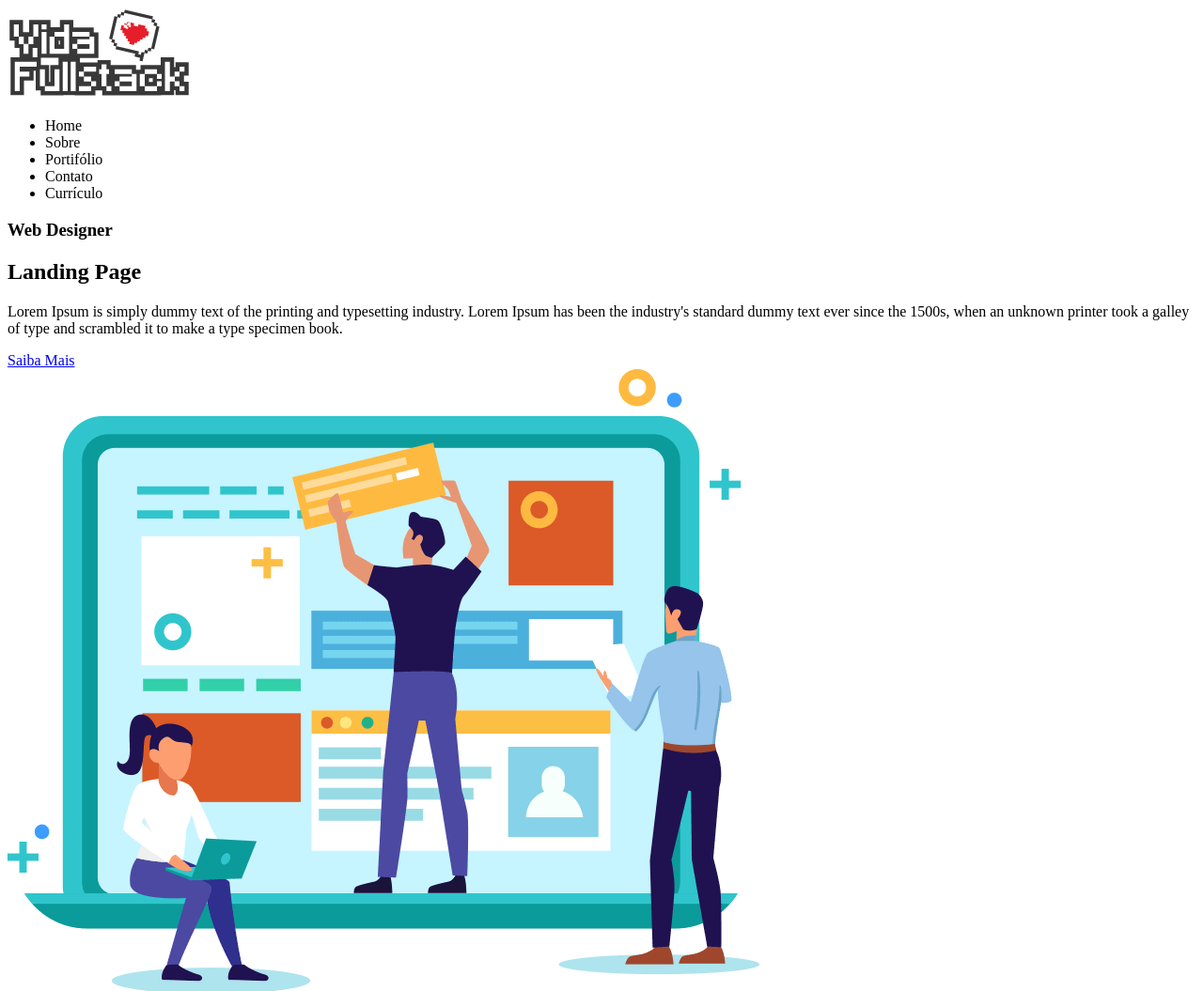
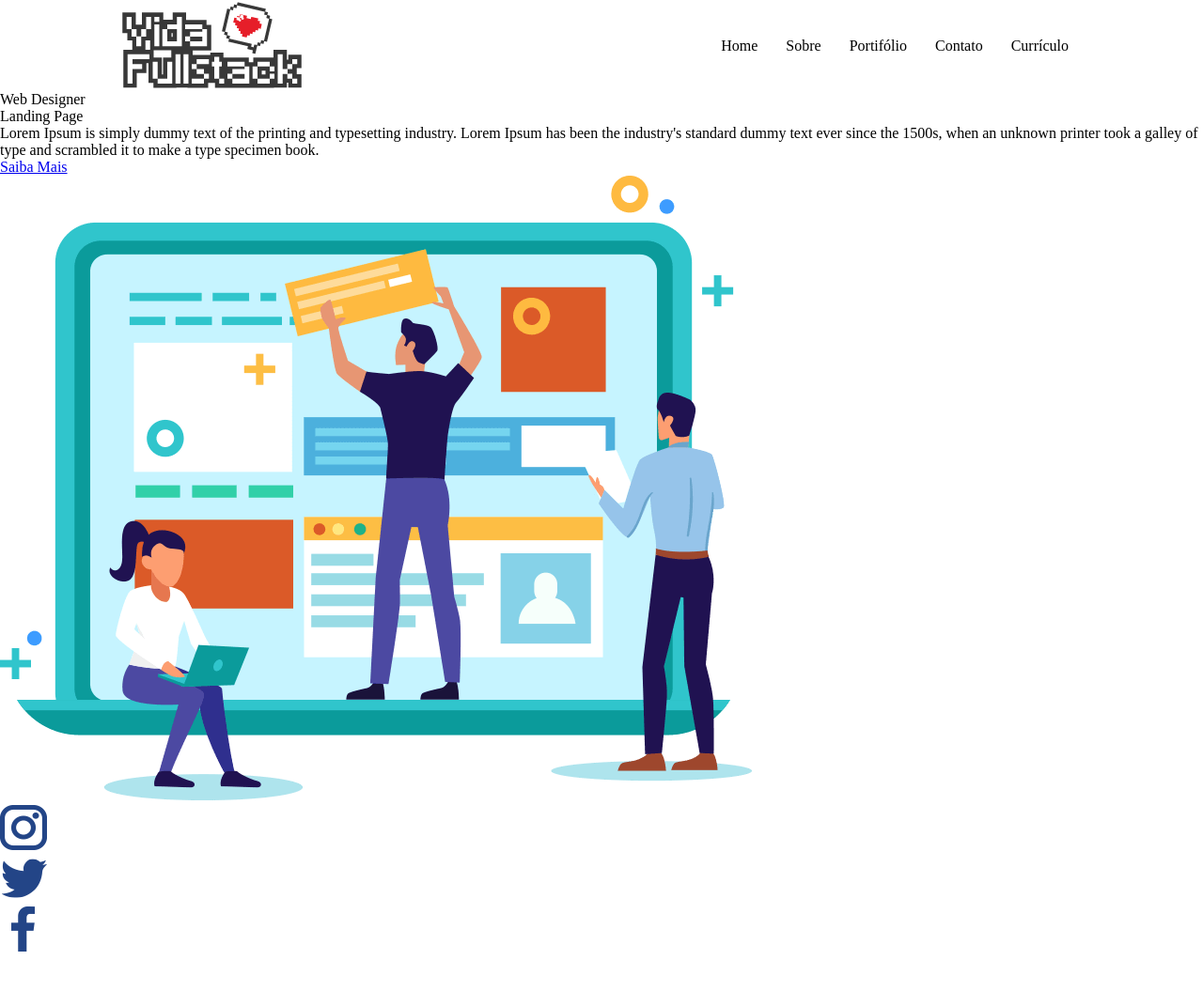
Before and after one commit to F3lipeass/Projeto-Frontend, a plain HTML site: page index.html in a window 1280 px wide. Shown: the top 1055 px of the page at 94% size. After the commit the page ends 1018 px from the top, so only its background shows below. Drawn offline with Linux system fonts and the light colour scheme.

Commit message:
Criando Menu do site

```diff
--- /dev/null
+++ b/assets/css/Header.css
@@ -0,0 +1,20 @@
+header{
+  width: 1024px;
+  margin: 0 auto;
+
+  display: flex;
+  flex-direction: row;
+  justify-content: space-between;
+  align-items: center;
+
+}
+
+header nav ul{
+  display: flex;
+  flex-direction: row;
+  list-style: none;
+}
+
+header nav ul li{
+  padding: 0 15px;
+}
--- /dev/null
+++ b/assets/css/style.css
@@ -0,0 +1,10 @@
+@import "./Header.css";
+
+*{
+  margin:0;
+  padding: 0;
+  border: 0;
+  font-size: 100%;
+  font: inherit;
+  vertical-align: baseline;
+}
--- a/index.html
+++ b/index.html
@@ -5,6 +5,7 @@
   <meta charset="UTF-8">
   <meta http-equiv="X-UA-Compatible" content="IE=edge">
   <meta name="viewport" content="width=device-width, initial-scale=1.0">
+  <link rel="stylesheet" type="text/css " href="assets/css/style.css">
   <title>Meu Site</title>
 </head>
 
```
Also changed, not shown: assets/img/css/style.css (deleted).
